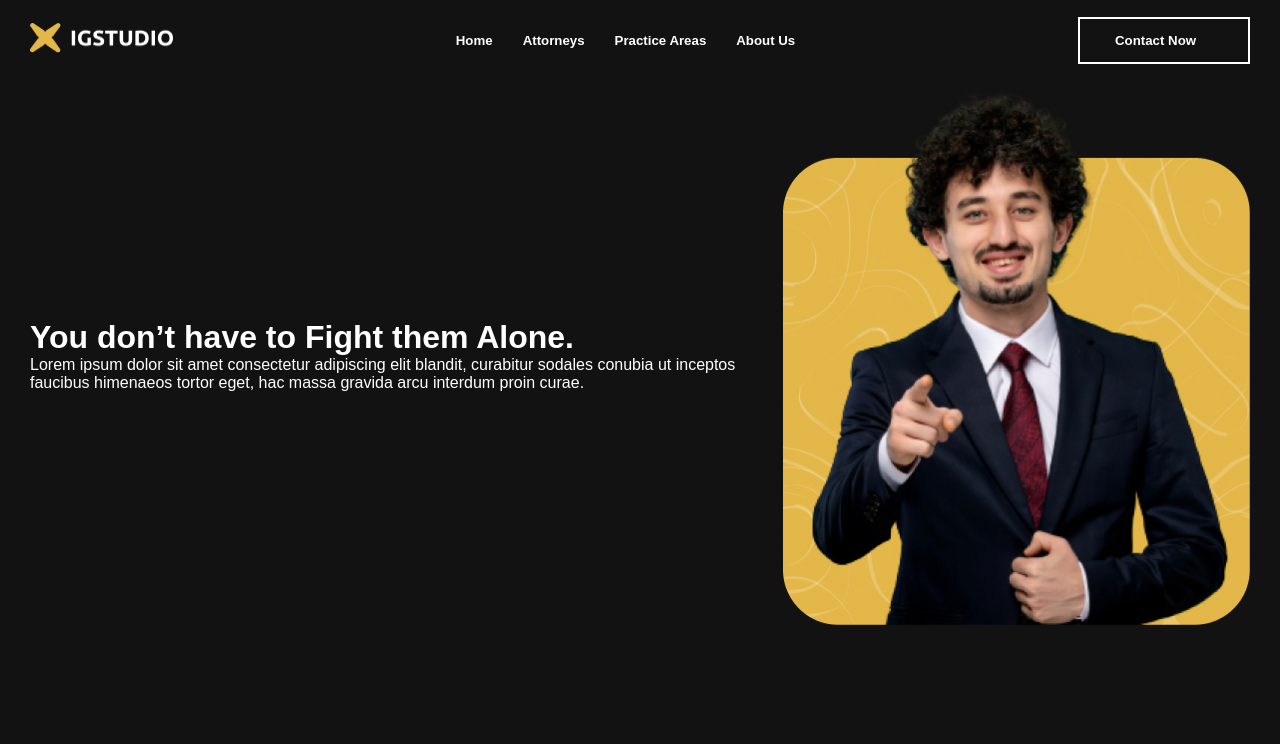
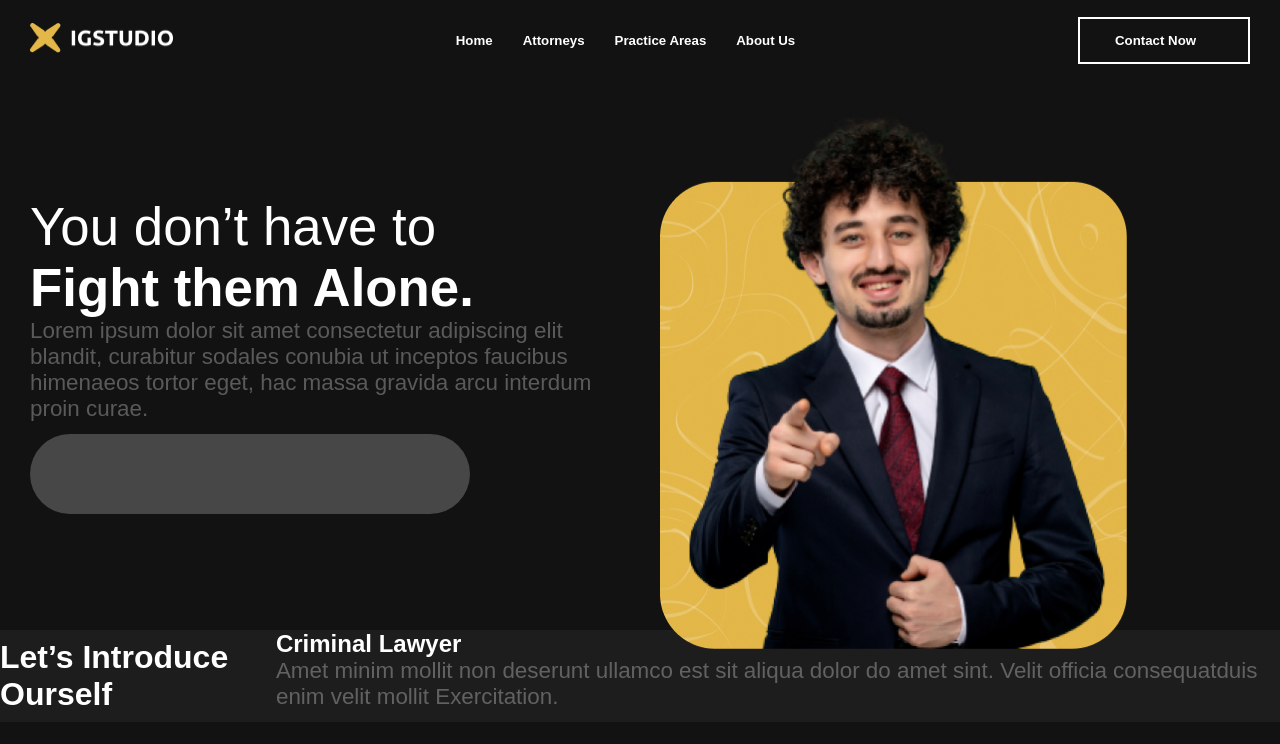
Before and after one commit to avinroy001/LawFirm-LandingPage, a React (Vite) app in the folder law-firm/: page / in a window 1280 px wide. Shown: the top 744 px of the page. Built offline with nearby package versions, Linux system fonts and the light colour scheme.

Commit message:
first section commit

```diff
--- a/law-firm/src/App.css
+++ b/law-firm/src/App.css
@@ -1,42 +1,3 @@
-/* #root {
-  max-width: 1280px;
-  margin: 0 auto;
-  padding: 2rem;
-  text-align: center;
+.middlePortion {
+  background-color: var(--color-secondary);
 }
-
-.logo {
-  height: 6em;
-  padding: 1.5em;
-  will-change: filter;
-  transition: filter 300ms;
-}
-.logo:hover {
-  filter: drop-shadow(0 0 2em #646cffaa);
-}
-.logo.react:hover {
-  filter: drop-shadow(0 0 2em #61dafbaa);
-}
-
-@keyframes logo-spin {
-  from {
-    transform: rotate(0deg);
-  }
-  to {
-    transform: rotate(360deg);
-  }
-}
-
-@media (prefers-reduced-motion: no-preference) {
-  a:nth-of-type(2) .logo {
-    animation: logo-spin infinite 20s linear;
-  }
-}
-
-.card {
-  padding: 2em;
-}
-
-.read-the-docs {
-  color: #888;
-} */
--- a/law-firm/src/App.jsx
+++ b/law-firm/src/App.jsx
@@ -1,15 +1,18 @@
 
 
-// import './App.css'
+import './App.css'
 import Header from './components/Header/Header';
-import Hero from './components/Hero/Hero';
+import Block1 from './components/MidBlock/Block1';
+
 
 function App() {
 
   return (
     <>
       <Header/>
-      <Hero/>
+      <div className="middlePortion">
+          <Block1/>
+      </div>
     </>
   )
 }
--- a/law-firm/src/components/Header/Header.jsx
+++ b/law-firm/src/components/Header/Header.jsx
@@ -1,9 +1,11 @@
 import styles from './Header.module.css';
 import NavBar from '../NavBar';
+import Hero from '../Hero/Hero';
 const Header = () => {
   return (
     <div className={styles.navbar}>
     <NavBar/>
+    <Hero/>
     </div>
 
   )
--- a/law-firm/src/components/Hero/Hero.jsx
+++ b/law-firm/src/components/Hero/Hero.jsx
@@ -1,18 +1,29 @@
 import HeroImage from '../../assets/Group 10591.png';
 import styles from './Hero.module.css';
+import MailBox from '../MailBox/MailBox';
 
 const Hero = () => {
   return (
     <div className={styles.hero}>
         <div className={styles.left}>
-            <div className={styles.wrapper}>
-                <h1>
+            {/* <div className={styles.text}> */}
+                <div>
+                <h1 className={styles.head1}>
                 You don’t have to
+                </h1>
+                </div>
+                <div>
+                <h1 className={styles.head2}>
                 Fight them Alone.
                 </h1>
+                </div>
+                <div>
                 <p>Lorem ipsum dolor sit amet consectetur adipiscing elit blandit,
                    curabitur sodales conubia ut inceptos faucibus himenaeos tortor eget, hac massa gravida arcu interdum proin curae.</p>
-            </div>
+                </div>
+                <div>
+                    <MailBox/>
+                </div>
         </div>
         <div className={styles.right}>
             <img src={HeroImage} height={544} width={467}/>
--- a/law-firm/src/components/Hero/Hero.module.css
+++ b/law-firm/src/components/Hero/Hero.module.css
@@ -5,13 +5,38 @@
     display: flex;
     align-items: center;
     justify-content: space-between;
+    gap: 40px;
     padding: 30px;
 }
 
 .left {
-
+    width: 100%;
+    height: 500px;
+    display: flex;
+    flex-direction: column;
+    justify-content: center;
+    align-items: flex-start;
 }
 
-.wrapper {
+.right {
+        width: 100%;
+        height: 500px;
+}
 
+
+.head2 {
+    font-size: 3.3rem;
+    font-weight:900;
+    /* margin-bottom: 12px; */
+    color: var(--color-white);
 }
+.head1 {
+    font-size: 3.3rem;
+    font-weight: lighter;
+}
+p {
+    font-size: 1.4rem;
+    margin-bottom: 12px;
+    color:var(--color-white);
+    opacity: 30%;
+}
--- /dev/null
+++ b/law-firm/src/components/MailBox/MailBox.jsx
@@ -0,0 +1,10 @@
+import styles from './MailBox.module.css';
+
+
+const MailBox = () => {
+  return (
+    <div className={styles.mailbox}></div>
+  )
+}
+
+export default MailBox
--- /dev/null
+++ b/law-firm/src/components/MailBox/MailBox.module.css
@@ -0,0 +1,6 @@
+.mailbox {
+    width: 440px;
+    height: 80px;
+    background-color: var(--color-box);
+    border-radius: 43px;
+}
--- /dev/null
+++ b/law-firm/src/components/MidBlock/Block1.jsx
@@ -0,0 +1,25 @@
+import styles from './Block1.module.css';
+
+
+const Block1 = () => {
+  return (
+    <div className={styles.block1}>
+        <div>
+            <h1>
+            Let’s Introduce
+            Ourself
+            </h1>
+        </div>
+
+        <div>
+        <h2>Criminal Lawyer</h2>
+            <p>Amet minim mollit non deserunt ullamco est
+             sit aliqua dolor do amet sint. Velit officia consequatduis
+             enim velit mollit Exercitation.
+             </p>
+        </div>
+    </div>
+  )
+}
+
+export default Block1
--- /dev/null
+++ b/law-firm/src/components/MidBlock/Block1.module.css
@@ -0,0 +1,4 @@
+.block1 {
+    display: flex;
+    align-items: center;
+}
--- a/law-firm/src/index.css
+++ b/law-firm/src/index.css
@@ -2,6 +2,8 @@
   --color-primary:#cf9455;
   --color-black:#121212;
   --color-white:#ffffff;
+  --color-secondary:#1D1D1D;
+  --color-box:#474747;
 }
 body{
   background-color: var(--color-black);
```
